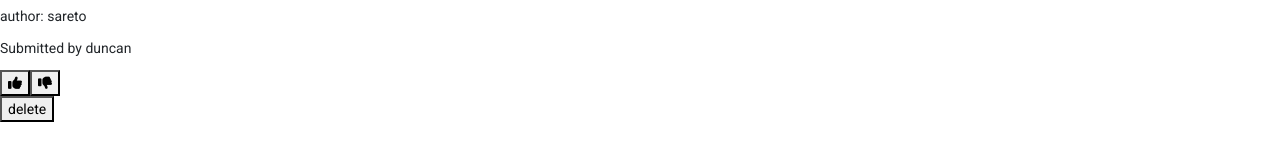
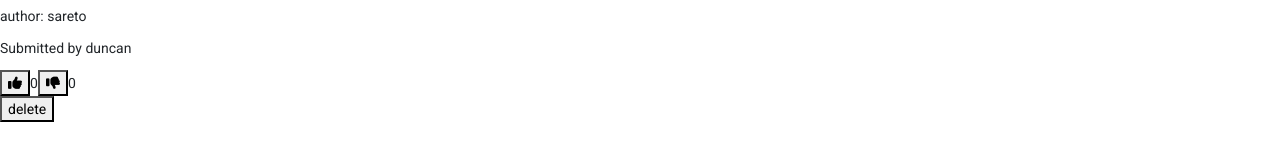
Before and after one commit to saretoduncan/Quote-app-, an Angular app: page / in a window 1280 px wide. Shown: the part 454-614 px from the top of the page. Built offline with nearby package versions, Linux system fonts and the light colour scheme.

Commit message:
add functionality to upvote and downvote button

```diff
--- a/src/app/vote/vote.component.html
+++ b/src/app/vote/vote.component.html
@@ -1,6 +1,14 @@
-<div>
-  <button><i class="fa fa-thumbs-up" aria-hidden="true"></i></button>
-  <span></span>
-  <button><i class="fa fa-thumbs-down" aria-hidden="true"></i></button>
+<div class="d-flex">
+  <div>
+    <button (click)="likes()">
+      <i class="fa fa-thumbs-up" aria-hidden="true"></i>
+    </button>
+    <span>{{upVote}} </span>
+  </div>
+  <div>
+    <button (click)="dislikes()">
+      <i class="fa fa-thumbs-down" aria-hidden="true"></i>
+    </button>
+    <span>{{downVote}}</span>
+  </div>
 </div>
-<div></div>
--- a/src/app/vote/vote.component.ts
+++ b/src/app/vote/vote.component.ts
@@ -1,15 +1,20 @@
-import { Component, OnInit } from '@angular/core';
+import { Component, OnInit } from "@angular/core";
 
 @Component({
-  selector: 'app-vote',
-  templateUrl: './vote.component.html',
-  styleUrls: ['./vote.component.css']
+  selector: "app-vote",
+  templateUrl: "./vote.component.html",
+  styleUrls: ["./vote.component.css"],
 })
 export class VoteComponent implements OnInit {
+  downVote: number = 0;
+  upVote: number = 0;
+  likes() {
+    this.upVote++;
+  }
+  dislikes() {
+    this.downVote++;
+  }
+  constructor() {}
 
-  constructor() { }
-
-  ngOnInit(): void {
-  }
-
+  ngOnInit(): void {}
 }
```
